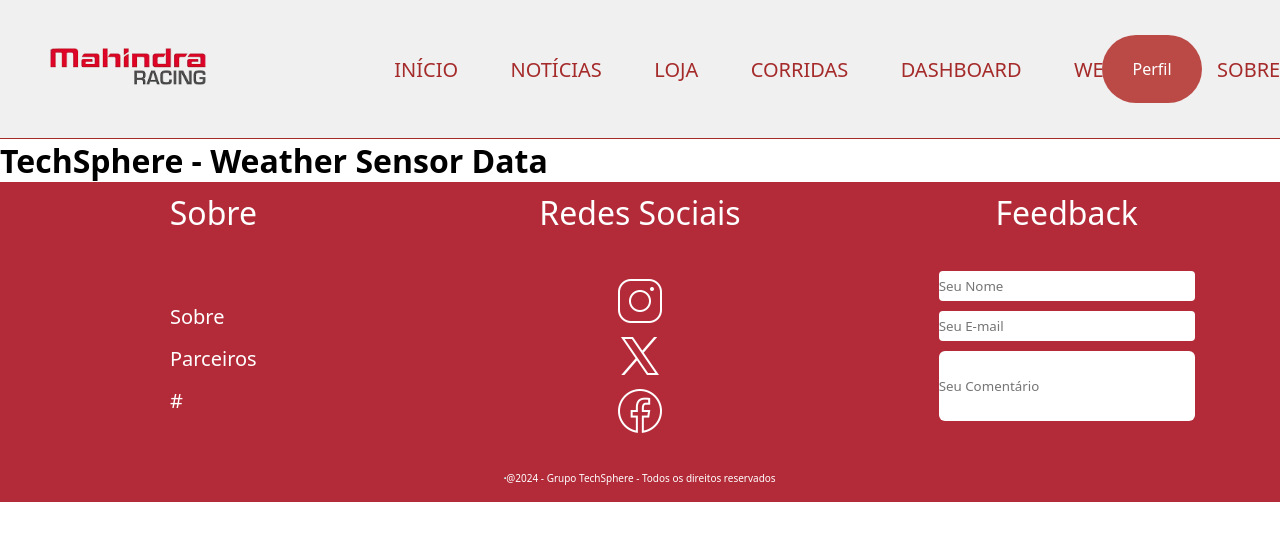
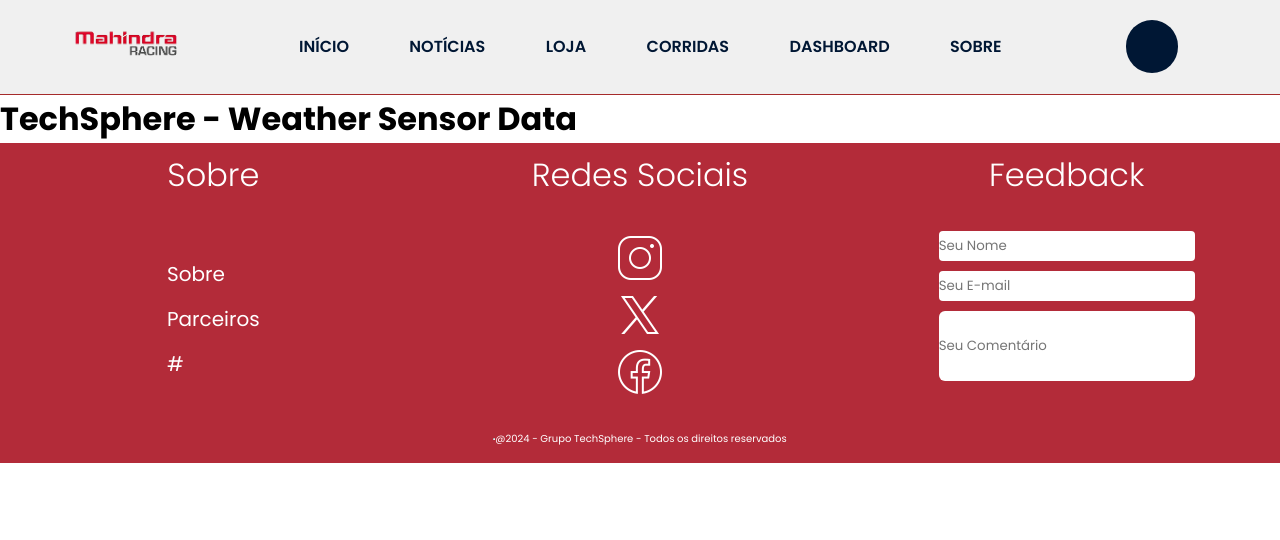
Before and after one commit to TechSphere-Mahindra-Rancing/site-ofc, a React (Vite) app: page /weather in a window 1280 px wide. Shown: the top 540 px of the page. Built offline with nearby package versions, Linux system fonts and the light colour scheme; no server answers.

Commit message:
modificando a header

```diff
--- a/index.html
+++ b/index.html
@@ -4,6 +4,9 @@
     <meta charset="UTF-8" />
     <link rel="icon" type="image/svg+xml" href="/vite.svg" />
     <meta name="viewport" content="width=device-width, initial-scale=1.0" />
+    <link rel="preconnect" href="https://fonts.googleapis.com">
+    <link rel="preconnect" href="https://fonts.gstatic.com" crossorigin>
+    <link href="https://fonts.googleapis.com/css2?family=Poppins:ital,wght@0,100;0,200;0,300;0,400;0,500;0,600;0,700;0,800;0,900;1,100;1,200;1,300;1,400;1,500;1,600;1,700;1,800;1,900&display=swap" rel="stylesheet">
     <title>Mahindra Racing</title>
   </head>
   <body>
--- a/src/components/Header.jsx
+++ b/src/components/Header.jsx
@@ -15,13 +15,12 @@
                     <li><Link to='/store'>LOJA</Link></li>
                     <li><Link to='/corridas'>CORRIDAS</Link></li>
                     <li><Link to='/dashboard'>DASHBOARD</Link></li>
-                    <li><Link to='/weather'>WEATHER</Link></li>
                     <li><Link to='/sobre'>SOBRE</Link></li>
 
                 </ul>
             </nav>
             <div className="perfil">
-                <Link to='/cadastro'>Perfil</Link>
+                <Link to='/cadastro'></Link>
             </div>
         </DesignHeader>
     )
--- a/src/globalStyled.js
+++ b/src/globalStyled.js
@@ -8,7 +8,11 @@
     margin: 0;
     padding: 0;
     box-sizing: border-box;
-    font-family: "Prompt", system-ui;
+    font-family: "Poppins", system-ui;
+  }
+
+  :root{
+    --main-letras: #001734;
   }
 
   body {
--- a/src/styled.js
+++ b/src/styled.js
@@ -5,22 +5,22 @@
     background-color: #f0f0f0;
     border-bottom: 1px solid #a52a2a;
     display: grid;
-    grid-template-columns: 0.5fr 1.5fr 0.5fr;
-    grid-template-rows: 0.2fr;
+    grid-template-columns: 0.4fr 1.6fr 0.5fr;
+    min-height: 90px;
     align-items: center;
     text-align: center;
 
     .img-logo {
-
+        margin-left: 3em;
     }
 
     img{
-        width: 200px;
+        width: 130px;
     }
 
     nav {
         grid-area: 1 / 2 / 2 / 3;
-        margin-left: 7em;
+        margin-left: 4em;
     }
 
     nav ul{
@@ -36,13 +36,16 @@
 
     nav a{
         text-decoration: none;
-        font-size: 20px;
-        color: #a52a2a;
+        font-size: 16px;
+        color: #001734;
         transition: 0.4s;
+        font-weight: 600;
+        transition: 0.1s;
     }
 
     nav a:hover{
-        color: #d26962;
+        color: #5D799CFF;
+        border-bottom: 2px solid #001734  ;
     }
 
     .perfil {
@@ -51,8 +54,8 @@
     }
 
     .perfil a{
-        background-color: #bb4a46;
-        padding: 23px 30px;
+        background-color: #001734;
+        padding: 15px 26px;
         border-radius: 50px;
         text-decoration: none;
         color: white;
@@ -61,7 +64,7 @@
 
     .perfil a:hover{
         cursor: pointer;
-        background-color: #d26962;
+        background-color: #5D799CFF;
     }
 
     @media (max-width: 768px){
```
